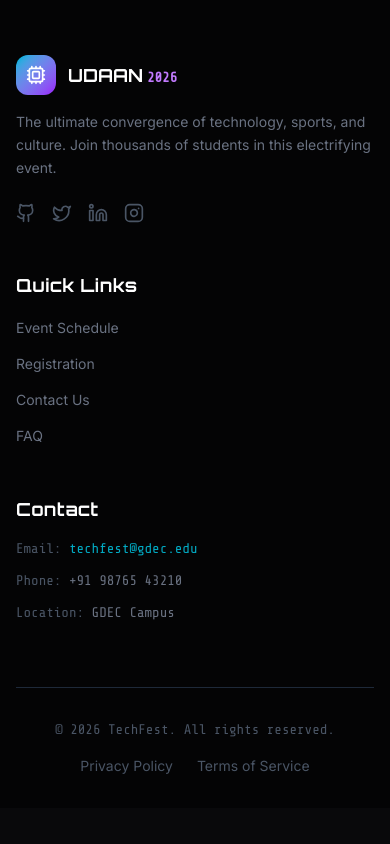
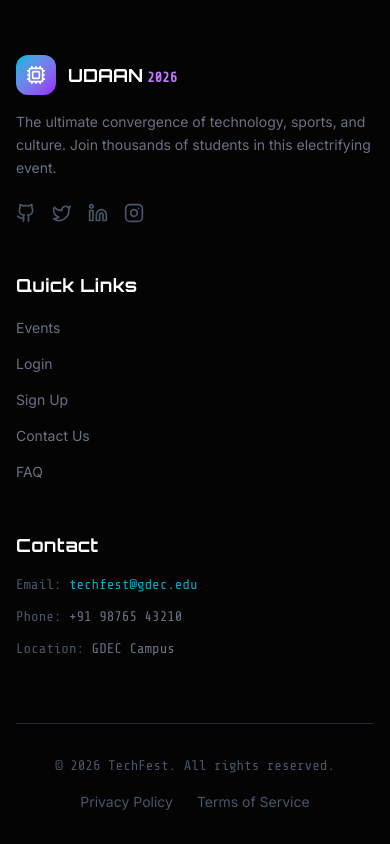
Before and after one commit to Yash-01907/Event-Registration, a React (Vite) app in the folder client/: page / in a window 390 px wide. Shown: the part 854-1698 px from the top of the page. Before the commit the page ends 1662 px from the top, so only its background shows below. Built offline with nearby package versions, Linux system fonts and the light colour scheme; no server answers.

Commit message:
feat: Share Event and footer

```diff
--- a/client/src/components/shared/Footer.jsx
+++ b/client/src/components/shared/Footer.jsx
@@ -1,75 +1,130 @@
-import { Cpu, Github, Twitter, Linkedin, Instagram } from "lucide-react";
-import { Link } from "react-router-dom";
+import { Cpu, Github, Twitter, Linkedin, Instagram } from 'lucide-react';
+import { Link } from 'react-router-dom';
+import useAuthStore from '@/store/authStore';
 
 export default function Footer() {
+  const user = useAuthStore((s) => s.user);
+
   return (
-    <footer className="border-t border-gray-800 bg-black/50 pt-16 pb-8">
-      <div className="container mx-auto px-4">
-        <div className="grid grid-cols-1 md:grid-cols-3 gap-12 mb-16">
+    <footer className='border-t border-gray-800 bg-black/50 pt-16 pb-8'>
+      <div className='container mx-auto px-4'>
+        <div className='grid grid-cols-1 md:grid-cols-3 gap-12 mb-16'>
           {/* Brand Column */}
-          <div className="space-y-4">
-            <div className="flex items-center gap-3">
-              <div className="flex h-10 w-10 items-center justify-center rounded-lg bg-gradient-to-br from-cyan-500 to-purple-600">
-                <Cpu className="h-5 w-5 text-white" />
+          <div className='space-y-4'>
+            <div className='flex items-center gap-3'>
+              <div className='flex h-10 w-10 items-center justify-center rounded-lg bg-gradient-to-br from-cyan-500 to-purple-600'>
+                <Cpu className='h-5 w-5 text-white' />
               </div>
               <div>
-                <span className="font-heading font-bold text-lg">
-                  {/* <span className="text-cyan-400">TECH</span> */}
-                  <span className="text-white">UDAAN</span>
-                  <span className="text-purple-400 ml-1 text-sm font-mono">2026</span>
+                <span className='font-heading font-bold text-lg'>
+                  <span className='text-white'>UDAAN</span>
+                  <span className='text-purple-400 ml-1 text-sm font-mono'>
+                    2026
+                  </span>
                 </span>
               </div>
             </div>
-            <p className="text-gray-500 leading-relaxed max-w-sm text-sm">
-              The ultimate convergence of technology, sports, and culture.
-              Join thousands of students in this electrifying event.
+            <p className='text-gray-500 leading-relaxed max-w-sm text-sm'>
+              The ultimate convergence of technology, sports, and culture. Join
+              thousands of students in this electrifying event.
             </p>
             {/* Social Links */}
-            <div className="flex items-center gap-4 pt-2">
-              <a href="#" className="text-gray-600 hover:text-cyan-400 transition-colors">
-                <Github className="h-5 w-5" />
+            <div className='flex items-center gap-4 pt-2'>
+              <a
+                href='#'
+                className='text-gray-600 hover:text-cyan-400 transition-colors'
+              >
+                <Github className='h-5 w-5' />
               </a>
-              <a href="#" className="text-gray-600 hover:text-cyan-400 transition-colors">
-                <Twitter className="h-5 w-5" />
+              <a
+                href='#'
+                className='text-gray-600 hover:text-cyan-400 transition-colors'
+              >
+                <Twitter className='h-5 w-5' />
               </a>
-              <a href="#" className="text-gray-600 hover:text-cyan-400 transition-colors">
-                <Linkedin className="h-5 w-5" />
+              <a
+                href='#'
+                className='text-gray-600 hover:text-cyan-400 transition-colors'
+              >
+                <Linkedin className='h-5 w-5' />
               </a>
-              <a href="#" className="text-gray-600 hover:text-fuchsia-400 transition-colors">
-                <Instagram className="h-5 w-5" />
+              <a
+                href='#'
+                className='text-gray-600 hover:text-fuchsia-400 transition-colors'
+              >
+                <Instagram className='h-5 w-5' />
               </a>
             </div>
           </div>
 
-          {/* Quick Links Column */}
-          <div className="space-y-4">
-            <h3 className="font-heading text-lg font-bold text-white tracking-wide">
+          {/* Quick Links Column - changes based on auth */}
+          <div className='space-y-4'>
+            <h3 className='font-heading text-lg font-bold text-white tracking-wide'>
               Quick Links
             </h3>
-            <ul className="space-y-3">
+            <ul className='space-y-3'>
               <li>
                 <Link
-                  to="/events"
-                  className="text-gray-500 hover:text-cyan-400 transition-colors text-sm"
+                  to='/events'
+                  className='text-gray-500 hover:text-cyan-400 transition-colors text-sm'
                 >
-                  Event Schedule
+                  Events
                 </Link>
               </li>
+              {user ? (
+                <>
+                  <li>
+                    <Link
+                      to={
+                        user.role === 'STUDENT' ? '/my-tickets' : '/dashboard'
+                      }
+                      className='text-gray-500 hover:text-cyan-400 transition-colors text-sm'
+                    >
+                      {user.role === 'STUDENT' ? 'My Tickets' : 'Dashboard'}
+                    </Link>
+                  </li>
+                  <li>
+                    <Link
+                      to='/profile'
+                      className='text-gray-500 hover:text-cyan-400 transition-colors text-sm'
+                    >
+                      Profile
+                    </Link>
+                  </li>
+                </>
+              ) : (
+                <>
+                  <li>
+                    <Link
+                      to='/login'
+                      className='text-gray-500 hover:text-cyan-400 transition-colors text-sm'
+                    >
+                      Login
+                    </Link>
+                  </li>
+                  <li>
+                    <Link
+                      to='/register'
+                      className='text-gray-500 hover:text-cyan-400 transition-colors text-sm'
+                    >
+                      Sign Up
+                    </Link>
+                  </li>
+                </>
+              )}
               <li>
-                <Link
-                  to="/register"
-                  className="text-gray-500 hover:text-cyan-400 transition-colors text-sm"
+                <button
+                  type='button'
+                  className='text-gray-500 hover:text-cyan-400 transition-colors text-sm text-left'
                 >
-                  Registration
-                </Link>
-              </li>
-              <li>
-                <button className="text-gray-500 hover:text-cyan-400 transition-colors text-sm">
                   Contact Us
                 </button>
               </li>
               <li>
-                <button className="text-gray-500 hover:text-cyan-400 transition-colors text-sm">
+                <button
+                  type='button'
+                  className='text-gray-500 hover:text-cyan-400 transition-colors text-sm text-left'
+                >
                   FAQ
                 </button>
               </li>
@@ -77,33 +132,37 @@ export default function Footer() {
           </div>
 
           {/* Contact Column */}
-          <div className="space-y-4">
-            <h3 className="font-heading text-lg font-bold text-white tracking-wide">
+          <div className='space-y-4'>
+            <h3 className='font-heading text-lg font-bold text-white tracking-wide'>
               Contact
             </h3>
-            <div className="space-y-3 text-gray-500 text-sm font-mono">
+            <div className='space-y-3 text-gray-500 text-sm font-mono'>
               <p>
-                <span className="text-gray-600">Email:</span>{" "}
-                <span className="text-cyan-400/80">techfest@gdec.edu</span>
+                <span className='text-gray-600'>Email:</span>{' '}
+                <span className='text-cyan-400/80'>techfest@gdec.edu</span>
               </p>
               <p>
-                <span className="text-gray-600">Phone:</span> +91 98765 43210
+                <span className='text-gray-600'>Phone:</span> +91 98765 43210
               </p>
               <p>
-                <span className="text-gray-600">Location:</span> GDEC Campus
+                <span className='text-gray-600'>Location:</span> GDEC Campus
               </p>
             </div>
           </div>
         </div>
 
         {/* Bottom Bar */}
-        <div className="border-t border-gray-800 pt-8 flex flex-col md:flex-row justify-between items-center gap-4 text-sm">
-          <p className="text-gray-600 font-mono">
+        <div className='border-t border-gray-800 pt-8 flex flex-col md:flex-row justify-between items-center gap-4 text-sm'>
+          <p className='text-gray-600 font-mono'>
             © 2026 TechFest. All rights reserved.
           </p>
-          <div className="flex items-center gap-6 text-gray-600">
-            <a href="#" className="hover:text-cyan-400 transition-colors">Privacy Policy</a>
-            <a href="#" className="hover:text-cyan-400 transition-colors">Terms of Service</a>
+          <div className='flex items-center gap-6 text-gray-600'>
+            <a href='#' className='hover:text-cyan-400 transition-colors'>
+              Privacy Policy
+            </a>
+            <a href='#' className='hover:text-cyan-400 transition-colors'>
+              Terms of Service
+            </a>
           </div>
         </div>
       </div>
--- a/client/src/pages/Events.jsx
+++ b/client/src/pages/Events.jsx
@@ -1,5 +1,5 @@
 import { useState, useMemo } from 'react';
-import { Search, Cpu, Loader2 } from 'lucide-react';
+import { Search, Cpu, Loader2, X } from 'lucide-react';
 import { useEvents, useMyRegistrations } from '@/hooks/useEvents';
 import { useDebounce } from '@/hooks/useDebounce';
 import EventCard from '@/components/events/EventCard';
@@ -18,8 +18,16 @@ export default function Events() {
 
   const filteredEvents = useMemo(() => {
     if (!events) return [];
-    const term = debouncedSearch.toLowerCase();
-    return events.filter((event) => event.name.toLowerCase().includes(term));
+    const term = debouncedSearch.toLowerCase().trim();
+    if (!term) return events;
+    return events.filter((event) => {
+      const name = (event.name || '').toLowerCase();
+      const desc = (event.description || '').toLowerCase();
+      const category = (event.category || '').toLowerCase();
+      return (
+        name.includes(term) || desc.includes(term) || category.includes(term)
+      );
+    });
   }, [events, debouncedSearch]);
 
   return (
@@ -42,21 +50,46 @@ export default function Events() {
           </p>
         </div>
 
-        {/* Filters */}
-        <div className='glass-card rounded-2xl p-5 mb-10 border-glow'>
-          <div className='flex flex-col lg:flex-row gap-4 justify-between items-center'>
-            {/* Search Bar */}
-            <div className='relative w-full lg:w-80'>
-              <Search className='absolute left-4 top-1/2 -translate-y-1/2 h-4 w-4 text-gray-500' />
-              <input
-                type='text'
-                placeholder='Search events...'
-                className='w-full pl-11 pr-4 py-3 rounded-xl bg-white/5 border border-gray-800 focus:outline-none focus:border-cyan-500/50 focus:ring-2 focus:ring-cyan-500/20 transition-all text-white placeholder:text-gray-600 font-mono text-sm'
-                value={searchTerm}
-                onChange={(e) => setSearchTerm(e.target.value)}
-              />
+        {/* Search - left aligned */}
+        <div className='flex flex-wrap items-center justify-between gap-4 mb-8'>
+          <div className='relative w-full sm:w-auto sm:min-w-[280px]'>
+            <div className='absolute -inset-px rounded-xl bg-gradient-to-r from-cyan-500/20 via-purple-500/20 to-cyan-500/20 blur-sm' />
+            <div className='relative glass-card rounded-xl p-4 border border-white/5'>
+              <div className='relative group flex items-center gap-2'>
+                <Search className='h-4 w-4 text-gray-500 group-focus-within:text-cyan-400 transition-colors pointer-events-none shrink-0' />
+                <input
+                  type='text'
+                  placeholder='Search by name or description...'
+                  className='w-full min-w-0 py-2.5 pr-9 pl-3 rounded-lg bg-white/5 border border-gray-800 focus:outline-none focus:border-cyan-500/50 focus:ring-1 focus:ring-cyan-500/20 transition-all text-white placeholder:text-gray-500 font-mono text-sm'
+                  value={searchTerm}
+                  onChange={(e) => setSearchTerm(e.target.value)}
+                  aria-label='Search events'
+                />
+                {searchTerm && (
+                  <button
+                    type='button'
+                    onClick={() => setSearchTerm('')}
+                    className='absolute right-2 top-1/2 -translate-y-1/2 p-1.5 rounded text-gray-500 hover:text-white hover:bg-white/10 transition-colors'
+                    aria-label='Clear search'
+                  >
+                    <X className='h-3.5 w-3.5' />
+                  </button>
+                )}
+              </div>
             </div>
           </div>
+          <p className='font-mono text-xs text-gray-500'>
+            {!events ? (
+              '—'
+            ) : (
+              <>
+                <span className='text-cyan-400 font-semibold'>
+                  {filteredEvents.length}
+                </span>
+                {' event' + (filteredEvents.length !== 1 ? 's' : '')}
+              </>
+            )}
+          </p>
         </div>
 
         {/* Events Grid */}
--- a/client/src/pages/Landing.jsx
+++ b/client/src/pages/Landing.jsx
@@ -12,6 +12,7 @@ import {
   Zap,
   Sparkles,
   Calendar,
+  X,
 } from 'lucide-react';
 import EventCard from '@/components/events/EventCard';
 
@@ -146,8 +147,16 @@ export default function Landing() {
 
   const filteredEvents = useMemo(() => {
     if (!events) return [];
-    const term = debouncedSearch.toLowerCase();
-    return events.filter((event) => event.name.toLowerCase().includes(term));
+    const term = debouncedSearch.toLowerCase().trim();
+    if (!term) return events;
+    return events.filter((event) => {
+      const name = (event.name || '').toLowerCase();
+      const desc = (event.description || '').toLowerCase();
+      const category = (event.category || '').toLowerCase();
+      return (
+        name.includes(term) || desc.includes(term) || category.includes(term)
+      );
+    });
   }, [events, debouncedSearch]);
 
   if (isLoading) {
@@ -329,41 +338,46 @@ export default function Landing() {
             </p>
           </div>
 
-          {/* Filters & Search */}
-          <div className='flex flex-col lg:flex-row gap-4 mb-12 justify-center items-center p-5 rounded-2xl glass-card border-glow'>
-            {/* Category Pills */}
-            {/* <div className="flex gap-2 overflow-x-auto pb-2 lg:pb-0 w-full lg:w-auto">
-              {categories.map((cat) => {
-                const Icon = cat.icon;
-                return (
-                  <button
-                    key={cat.id}
-                    onClick={() => setSelectedCategory(cat.id)}
-                    className={cn(
-                      "flex items-center gap-2 px-5 py-2.5 rounded-xl text-sm font-bold transition-all whitespace-nowrap font-mono uppercase tracking-wide",
-                      selectedCategory === cat.id
-                        ? "bg-linear-to-r from-cyan-500 to-purple-600 text-white shadow-lg glow-cyan"
-                        : "bg-white/5 text-gray-400 border border-gray-800 hover:border-cyan-500/30 hover:text-cyan-400"
-                    )}
-                  >
-                    <Icon className="h-4 w-4" />
-                    {cat.label}
-                  </button>
-                );
-              })}
-            </div> */}
-
-            {/* Search Bar */}
-            <div className='relative w-full max-w-xl '>
-              <Search className='absolute left-4 top-1/2 -translate-y-1/2 h-4 w-4 text-gray-500' />
-              <input
-                type='text'
-                placeholder='Search events...'
-                className='w-full pl-11 pr-4 py-3 rounded-xl bg-white/5 border border-gray-800 focus:outline-none focus:border-cyan-500/50 focus:ring-2 focus:ring-cyan-500/20 transition-all text-white placeholder:text-gray-600 font-mono text-sm'
-                value={searchTerm}
-                onChange={(e) => setSearchTerm(e.target.value)}
-              />
+          {/* Search - left aligned */}
+          <div className='flex flex-wrap items-center justify-between gap-4 mb-8'>
+            <div className='relative w-full sm:w-auto sm:min-w-[280px]'>
+              <div className='absolute -inset-px rounded-xl bg-gradient-to-r from-cyan-500/20 via-purple-500/20 to-cyan-500/20 blur-sm' />
+              <div className='relative glass-card rounded-xl p-4 border border-white/5'>
+                <div className='relative group flex items-center gap-2'>
+                  <Search className='h-4 w-4 text-gray-500 group-focus-within:text-cyan-400 transition-colors pointer-events-none shrink-0' />
+                  <input
+                    type='text'
+                    placeholder='Search by name or description...'
+                    className='w-full min-w-0 py-2.5 pl-3 pr-9 rounded-lg bg-white/5 border border-gray-800 focus:outline-none focus:border-cyan-500/50 focus:ring-1 focus:ring-cyan-500/20 transition-all text-white placeholder:text-gray-500 font-mono text-sm'
+                    value={searchTerm}
+                    onChange={(e) => setSearchTerm(e.target.value)}
+                    aria-label='Search events'
+                  />
+                  {searchTerm && (
+                    <button
+                      type='button'
+                      onClick={() => setSearchTerm('')}
+                      className='absolute right-2 top-1/2 -translate-y-1/2 p-1.5 rounded text-gray-500 hover:text-white hover:bg-white/10 transition-colors'
+                      aria-label='Clear search'
+                    >
+                      <X className='h-3.5 w-3.5' />
+                    </button>
+                  )}
+                </div>
+              </div>
             </div>
+            <p className='font-mono text-xs text-gray-500'>
+              {!events ? (
+                '—'
+              ) : (
+                <>
+                  <span className='text-cyan-400 font-semibold'>
+                    {filteredEvents.length}
+                  </span>
+                  {' event' + (filteredEvents.length !== 1 ? 's' : '')}
+                </>
+              )}
+            </p>
           </div>
 
           {/* Events Grid */}
```
Also changed, not shown: client/src/pages/EventDetails.jsx (+34 -0 lines).
